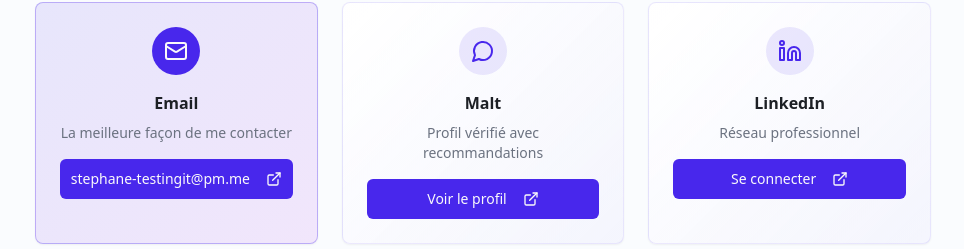
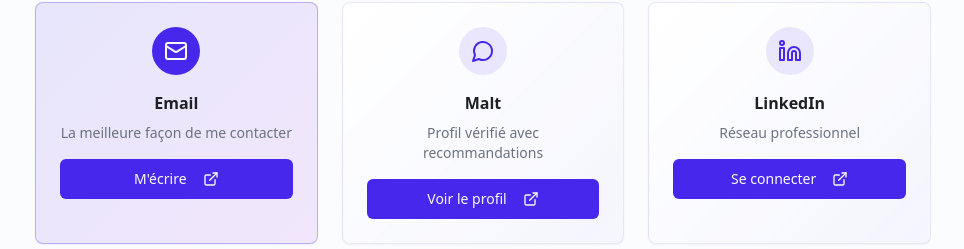
Before and after one commit to TestingIT-FR/qa-craftsmanship-hub, a React (Vite) app: page / in a window 1280 px wide. Shown: the part 6660-6909 px from the top of the page, without its empty margins (157-1121 px from the left). Built offline with nearby package versions, Linux system fonts and the light colour scheme.

Commit message:
Masquer l'adresse email
Masque l'adresse email sur le bouton de contact et le remplace par "M'écrire" pour créer un lien mailto.

```diff
--- a/src/components/Contact.tsx
+++ b/src/components/Contact.tsx
@@ -17,7 +17,7 @@ const contactMethods = [
     icon: Mail,
     title: "Email",
     description: "La meilleure façon de me contacter",
-    action: "stephane-testingit@pm.me",
+    action: "M'écrire",
     link: "mailto:stephane-testingit@pm.me",
     primary: true
   },
```
